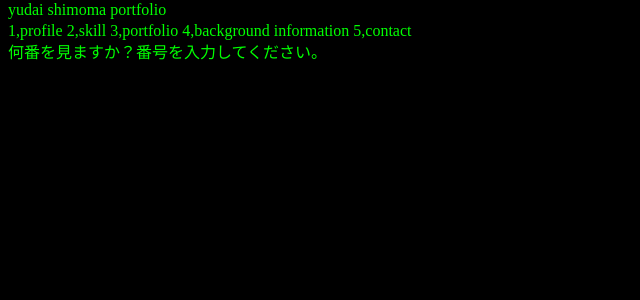
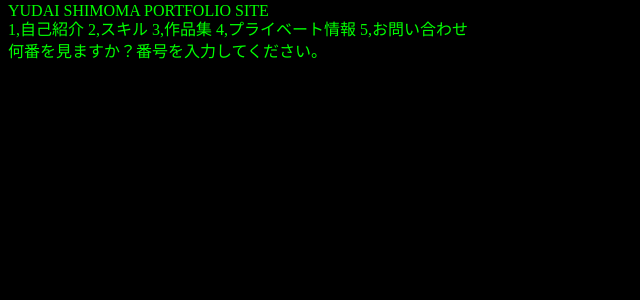
Before and after one commit to yudai-simoma/my_profile_angular, an Angular app: page / in a window 1280 px wide. Shown: the top 300 px of the page, without its empty margins (0-640 px from the left). Built offline with nearby package versions, Linux system fonts and the light colour scheme.

Commit message:
リファクタリング

```diff
--- a/src/app/app.component.html
+++ b/src/app/app.component.html
@@ -1,8 +1,10 @@
 <div class="Header1 typing_animation">{{title}}</div>
 <div class="Header2 typing_animation">{{options}}</div>
+
 <div class="top typing_animation">{{question_meg}}
   <input class="typing_input" type="text" id="first_focus" [(ngModel)]="select_number"
-      (keydown.enter)="onEnter($event)" required [disabled]="input_flg"></div>
+      (keydown.enter)="onEnter($event)" required [disabled]="input_flg">
+</div>
 <ng-container *ngIf="enter_flg_1">
     <app-profile></app-profile>
 </ng-container>
--- a/src/app/app.component.ts
+++ b/src/app/app.component.ts
@@ -6,42 +6,58 @@ import { DynamicTableComponent } from './dynamic-table/dynamic-table.component';
   templateUrl: './app.component.html',
   styleUrls: ['./app.component.css']
 })
+
 export class AppComponent implements OnInit {
-  title: String = "yudai shimoma portfolio";
-  options: String = "1,profile 2,skill 3,portfolio 4,background information 5,contact";
+  //画面メッセージ変数
+  title: String = "YUDAI SHIMOMA PORTFOLIO SITE";
+  // title: String = "yudai shimoma portfolio site";
+  options: String = "1,自己紹介 2,スキル 3,作品集 4,プライベート情報 5,お問い合わせ";
   err_meg: String = "番はありません。";
   question_meg: String = "何番を見ますか？番号を入力してください。";
-  select_number: String = "";
+  select_number: String = ""; //番号入力変数
+  //表示箇所のフラグ変数
   enter_flg_1: boolean = false;
   enter_flg_2: boolean = false;
   enter_flg_3: boolean = false;
   enter_flg_4: boolean = false;
   enter_flg_5: boolean = false;
   enter_flg_err: boolean = false;
+  input_flg = false;  //活性・非活性変数
+  //動的コンポーネントに使用する変数
   factory!: ComponentFactory<DynamicTableComponent>;
   loop_count: number = -1;
-  input_flg = false;
 
-  // @ViewChild を追加
+  // @ViewChild を追加、動的コンポーネントに使用
   @ViewChild('dynamic', { read: ViewContainerRef }) viewContainerRef!: ViewContainerRef;
 
   constructor(
     private resolver: ComponentFactoryResolver) { }
 
+  /**
+   * 初期表示処理
+   */
   ngOnInit(): void {
     document.getElementById('first_focus')!.focus();
+    //動的コンポーネントに使用
     this.factory = this.resolver.resolveComponentFactory(DynamicTableComponent);
   }
 
+  /**
+   * エンターキーが押された際の処理
+   * @param {any} event エンターキー押下時の情報を格納
+   */
   onEnter(event: any) {
+    //エンターが日本語変換時のものか判断
     if (event.keyCode != 13) {
       return;
     }
+    //一度入力した欄は、非活性にする
     this.input_flg = true;
     if (this.select_number == "42") {
       document.location.href = "https://42tokyo.jp/";
       return;
     }
+    //動的コンポーネント作成
     this.add_dynamic();
     if (this.select_number == "1") {
       this.enter_flg_1 = true;
@@ -72,6 +88,9 @@ export class AppComponent implements OnInit {
     }
   }
 
+  /**
+   * 動的コンポーネンんと作成処理
+   */
   add_dynamic() {
     this.loop_count++;
     this.viewContainerRef.createComponent(this.factory);
--- a/src/app/dynamic-table/dynamic-table.component.html
+++ b/src/app/dynamic-table/dynamic-table.component.html
@@ -1,6 +1,7 @@
 <div class="typing_animation">{{question_meg}}
   <input class="typing_input" type="text" id="loop_focus_{{loop_count}}" [(ngModel)]="select_number"
-      (keydown.enter)="onEnter($event)" required [disabled]="input_flg"></div>
+    (keydown.enter)="onEnter($event)" required [disabled]="input_flg">
+</div>
 <ng-container *ngIf="enter_flg_1">
   <app-profile></app-profile>
 </ng-container>
--- a/src/app/dynamic-table/dynamic-table.component.ts
+++ b/src/app/dynamic-table/dynamic-table.component.ts
@@ -6,42 +6,58 @@ import { AppComponent } from '../app.component';
   templateUrl: './dynamic-table.component.html',
   styleUrls: ['./dynamic-table.component.css']
 })
+
 export class DynamicTableComponent implements AfterViewInit {
-
+  //画面メッセージ変数
   err_meg: String = "番はありません。";
   question_meg: String = "何番を見ますか？番号を入力してください。";
-  select_number: String = "";
+  select_number: String = ""; //番号入力変数
+  //表示箇所のフラグ変数
   enter_flg_1: boolean = false;
   enter_flg_2: boolean = false;
   enter_flg_3: boolean = false;
   enter_flg_4: boolean = false;
   enter_flg_5: boolean = false;
   enter_flg_err: boolean = false;
+  input_flg = false;  //活性・非活性変数
+  //動的コンポーネントに使用する変数
   loop_count: number = -1; //0だとloop_count==0の時しかフォーカスが当たらないため-1
-  input_flg = false;
 
   constructor(
     private appComponent: AppComponent) {
   }
 
+  /**
+   * 初期表示処理
+   */
   async ngOnInit() {
     this.loop_count = await this.appComponent.loop_count;
     window.scrollBy(0, 100);
   }
 
+  /**
+   * 初期表示処理後すぐの処理
+   */
   ngAfterViewInit() {
     document.getElementById("loop_focus_" + this.loop_count)!.focus();
   }
 
+  /**
+   * エンターキーが押された際の処理
+   * @param {any} event エンターキー押下時の情報を格納
+   */
   onEnter(event: any) {
+    //エンターが日本語変換時のものか判断
     if (event.keyCode != 13) {
       return;
     }
+    //一度入力した欄は、非活性にする
     this.input_flg = true;
     if (this.select_number == "42") {
       document.location.href = "https://42tokyo.jp/";
       return;
     }
+    //動的コンポーネント作成
     this.appComponent.add_dynamic();
     if (this.select_number == "1") {
       this.enter_flg_1 = true;
@@ -71,5 +87,4 @@ export class DynamicTableComponent implements AfterViewInit {
       this.err_meg = this.select_number + "番はありません。";
     }
   }
-
 }
--- a/src/styles.css
+++ b/src/styles.css
@@ -3,28 +3,24 @@ body {
 	color: #00FF00;
     line-height: 1.2;
 }
-
 .Header1 {
 	position: fixed;
-	top: 0;
+	top: 1px;
 	left: auto;
 	background-color: black;
 	z-index: 1;
 	padding-bottom: 10px;
 }
-
 .Header2 {
 	position: fixed;
-	top: 21px;
+	top: 20px;
 	left: auto;
 	background-color: black;
 	z-index: 1;
 }
-
 .top {
-	margin-top: 43px;
+	margin-top: 42px;
 }
-
 .typing_animation {
 	width: 100%;	/* 文字の長さ */
 	border-right: 5px solid #000;	/*点滅バー*/
@@ -41,18 +37,6 @@ body {
 		width: 0;
 	}
 }
-
-/*文字列後ろの線の設定*/
-/* .text_typing::after {
-  content: "↓";
-  animation: typinganime .8s ease infinite;
-}
-
-@keyframes typinganime{
-  from{opacity:0}
-  to{opacity:1}
-} */
-
 .typing_input {
   background-color: black;
   color: #00FF00;
```
Lines whose indentation alone changed are shown as unchanged.
